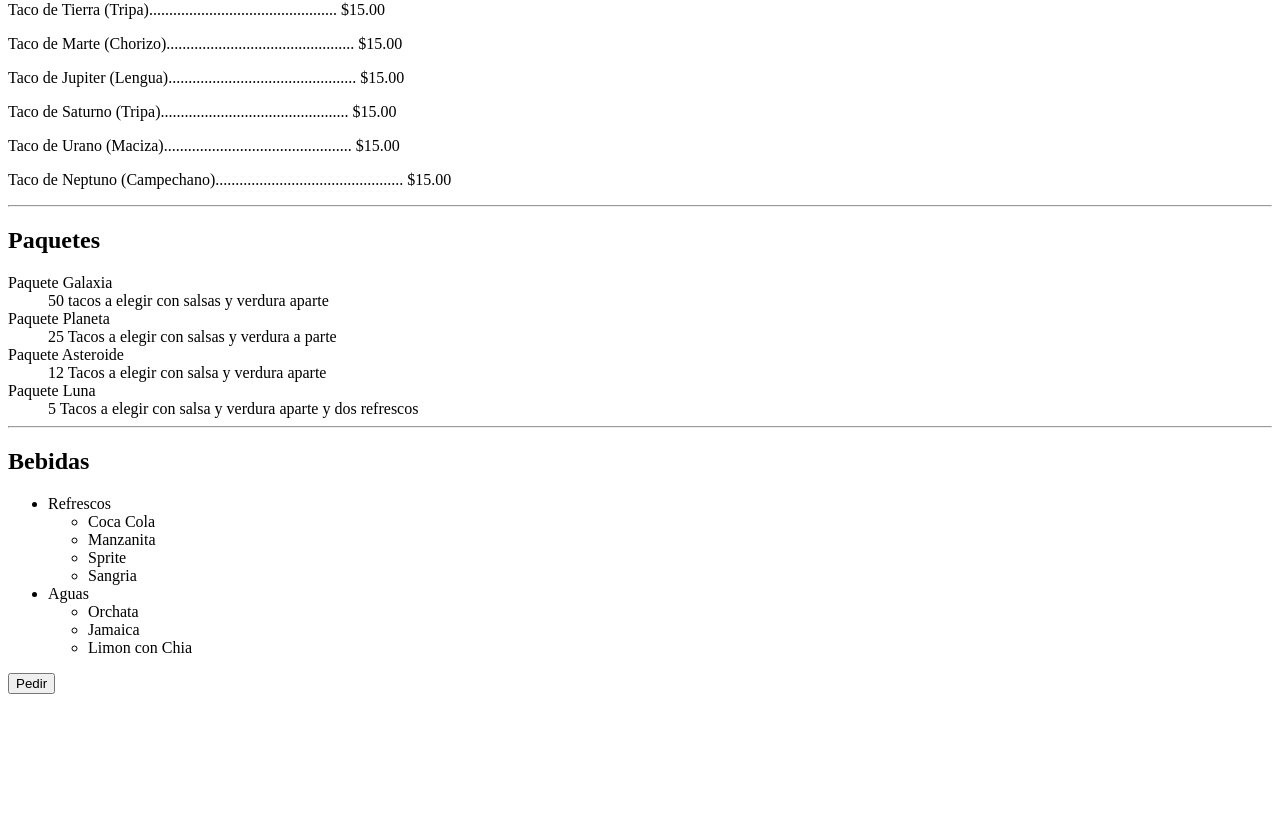
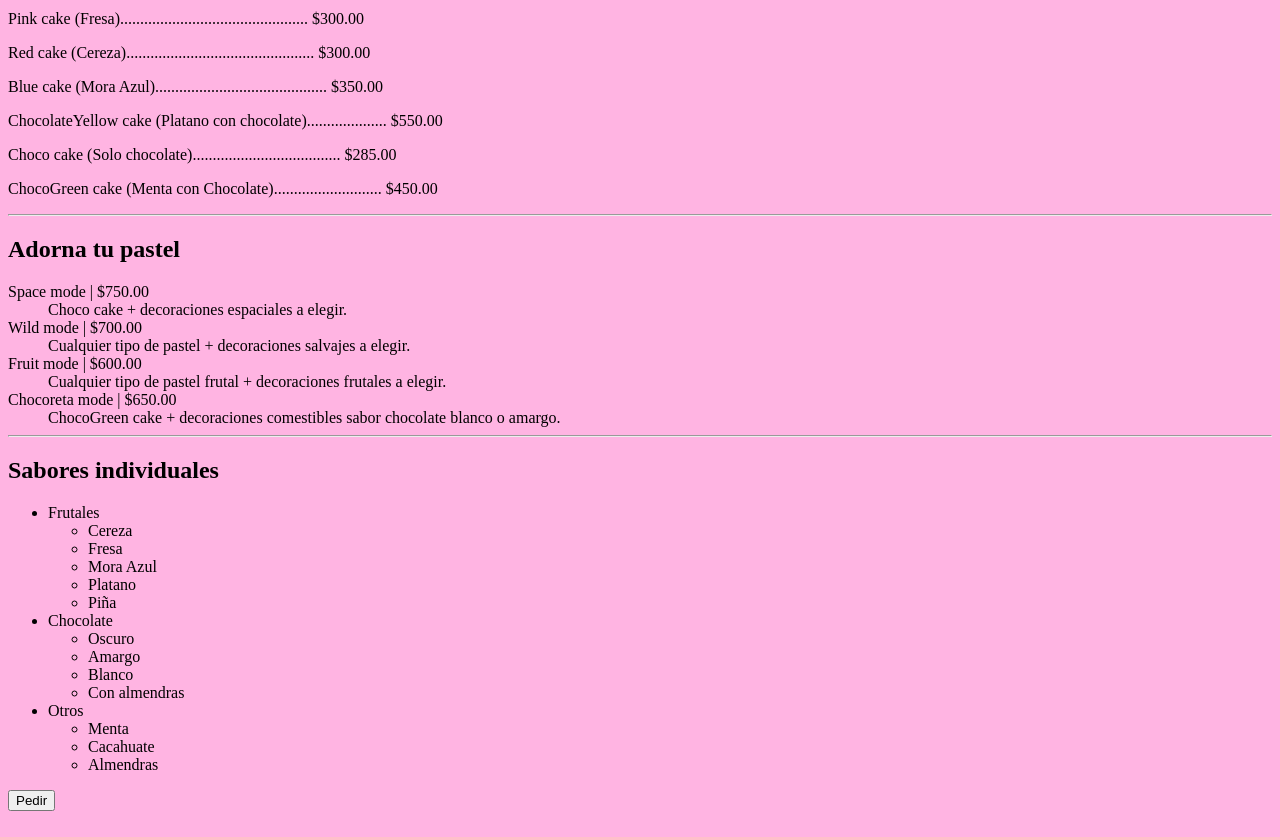
Before and after one commit to Mike-std-cpu/DulcePostre-LaunchX, a plain HTML site: page index.html in a window 1280 px wide. Shown: the part 367-1204 px from the top of the page. Before the commit the page ends 1087 px from the top, so only its background shows below. Drawn offline with Linux system fonts and the light colour scheme.

Commit message:
Estilos CSS

```diff
--- a/index.html
+++ b/index.html
@@ -5,56 +5,64 @@
     <meta http-equiv="X-UA-Compatible" content="IE=edge">
     <meta name="viewport" content="width=device-width, initial-scale=1.0">
     <link rel="icon" href="./img/icono.png">
+    <link rel="stylesheet" href="./main.css"> <!-- SE LINKE EL ARCHVIO Y DEPENENDCIAS DE CSS-->
     <title>Home | Dulce Postre</title>
 </head>
 <body>
-    <p align="center"><img src="./img/Logo_v1.png" alt="logoDulcepostre" width="200px"></p>
+    <header>
+    <p align="center"><img src="./img/Logo_v1.png" alt="logoDulcepostre" width="150px"></p>
+    </header>
     <h1>Tipos de pasteles</h1>
-    <p>Taco de Mercurio (Pastor)............................................... $15.00</p>
-    <p>Taco de Venus (Suadero)............................................... $17.00</p>
-    <p>Taco de Tierra (Tripa)............................................... $15.00</p>
-    <p>Taco de Marte (Chorizo)............................................... $15.00</p>
-    <p>Taco de Jupiter (Lengua)............................................... $15.00</p>
-    <p>Taco de Saturno (Tripa)............................................... $15.00</p>
-    <p>Taco de Urano (Maciza)............................................... $15.00</p>
-    <p>Taco de Neptuno (Campechano)............................................... $15.00</p>
-
+    <p>Pink cake (Fresa)............................................... $300.00</p>
+    <p>Red cake (Cereza)............................................... $300.00</p>
+    <p>Blue cake (Mora Azul)........................................... $350.00</p>
+    <p>ChocolateYellow cake (Platano con chocolate).................... $550.00</p>
+    <p>Choco cake (Solo chocolate)..................................... $285.00</p>
+    <p>ChocoGreen cake (Menta con Chocolate)........................... $450.00</p>
     <hr>
 
-    <h2>Paquetes</h2>
+    <h2>Adorna tu pastel</h2>
 
     <dl>
-        <dt>Paquete Galaxia</dt>
-        <dd>50 tacos a elegir con salsas y verdura aparte</dd>
-        <dt>Paquete Planeta</dt>
-        <dd>25 Tacos a elegir con salsas y verdura a parte</dd>
-        <dt>Paquete Asteroide</dt>
-        <dd>12 Tacos a elegir con salsa y verdura aparte</dd>
-        <dt>Paquete Luna</dt>
-        <dd>5 Tacos a elegir con salsa y verdura aparte y dos refrescos</dd>
+        <dt>Space mode | $750.00</dt>
+        <dd>Choco cake + decoraciones espaciales a elegir.</dd>
+        <dt>Wild mode | $700.00</dt>
+        <dd>Cualquier tipo de pastel + decoraciones salvajes a elegir.</dd>
+        <dt>Fruit mode | $600.00</dt>
+        <dd>Cualquier tipo de pastel frutal + decoraciones frutales a elegir.</dd>
+        <dt>Chocoreta mode | $650.00</dt>
+        <dd>ChocoGreen cake + decoraciones comestibles sabor chocolate blanco o amargo.</dd>
 
         <hr>
 
-        <h2>Bebidas</h2>
+        <h2>Sabores individuales</h2>
 
         <ul> <!-- lista en no orden-->
-                <li>Refrescos</li>
+                <li>Frutales</li>
                     <ul>
-                        <li>Coca Cola</li>
-                        <li>Manzanita</li>
-                        <li>Sprite</li>
-                        <li>Sangria</li>
+                        <li>Cereza</li>
+                        <li>Fresa</li>
+                        <li>Mora Azul</li>
+                        <li>Platano</li>
+                        <li>Piña</li>
                     </ul>
-                <li>Aguas</li>
+                <li>Chocolate</li>
                     <ul>
-                        <li>Orchata</li>
-                        <li>Jamaica</li>
-                        <li>Limon con Chia</li>
+                        <li>Oscuro</li>
+                        <li>Amargo</li>
+                        <li>Blanco</li>
+                        <li>Con almendras</li>
+                    </ul>
+                <li>Otros</li>
+                    <ul>
+                        <li>Menta</li>
+                        <li>Cacahuate</li>
+                        <li>Almendras</li>
                     </ul>
 
         </ul>
     </dl>
-    <a href="./pedidoTacoNauta.html">
+    <a href="./pedidoCake.html">
         <input type="button" value="Pedir">
     </a>
         <br><br>
--- /dev/null
+++ b/main.css
@@ -0,0 +1,10 @@
+header {
+    background-color: #ffb4e2;
+    padding: 30px;
+    text-align: center;
+    font-size: 35px;
+    color: white;
+}
+body{
+    background-color: #ffb4e2;
+}
```
Also changed, not shown: pedidoCake.html (added).
